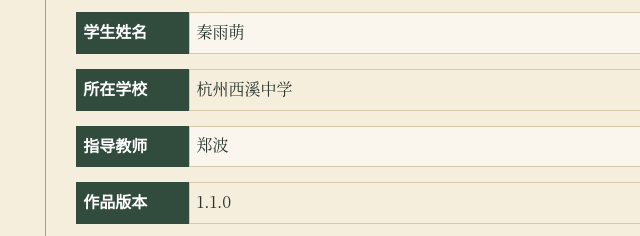
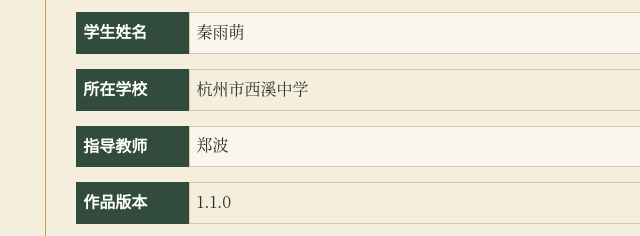
Before and after one commit to twfour/beibei-word-site, a website: page long-march-demo/competition/作品说明文档.html in a window 1280 px wide. Shown: the part 518-754 px from the top of the page, 0-640 px from the left. Drawn offline with Linux system fonts and the light colour scheme.

Commit message:
Correct school name in competition PDF

```diff
--- a/long-march-demo/competition/作品说明文档.html
+++ b/long-march-demo/competition/作品说明文档.html
@@ -9,7 +9,7 @@
 </style>
 </head>
 <body>
-<section class="cover"><div class="frame"></div><div class="cover-band"><small>长征主题移动学习应用</small><h1>长征研学·星火档案</h1><p>用一条可探索的路线，读懂历史选择与长征精神</p></div><div class="cover-main"><h2>作品说明文档</h2><div class="short-rule"></div><table class="meta"><tr><th>开发形式</th><td>初中一年级·个人作品</td></tr><tr><th>学生姓名</th><td>秦雨萌</td></tr><tr><th>所在学校</th><td>杭州西溪中学</td></tr><tr><th>指导教师</th><td>郑波</td></tr><tr><th>作品版本</th><td>1.1.0</td></tr><tr><th>文档日期</th><td>2026年10月</td></tr></table></div><div class="cover-note">设计理念　｜　功能说明　｜　技术实现　｜　开发日志</div></section>
+<section class="cover"><div class="frame"></div><div class="cover-band"><small>长征主题移动学习应用</small><h1>长征研学·星火档案</h1><p>用一条可探索的路线，读懂历史选择与长征精神</p></div><div class="cover-main"><h2>作品说明文档</h2><div class="short-rule"></div><table class="meta"><tr><th>开发形式</th><td>初中一年级·个人作品</td></tr><tr><th>学生姓名</th><td>秦雨萌</td></tr><tr><th>所在学校</th><td>杭州市西溪中学</td></tr><tr><th>指导教师</th><td>郑波</td></tr><tr><th>作品版本</th><td>1.1.0</td></tr><tr><th>文档日期</th><td>2026年10月</td></tr></table></div><div class="cover-note">设计理念　｜　功能说明　｜　技术实现　｜　开发日志</div></section>
 
 <section class="toc"><h2><span class="n">00</span>目录</h2><ol><li>作品概述</li><li>设计理念</li><li>功能说明</li><li>技术实现</li><li>开发日志</li><li>资料与开发说明</li></ol><div class="box"><b>作品定位</b><br>把长征历史设计成一条可以阅读、判断、挑战和反思的移动研学路线。</div></section>
 
```
Also changed, not shown: 1 other file.
